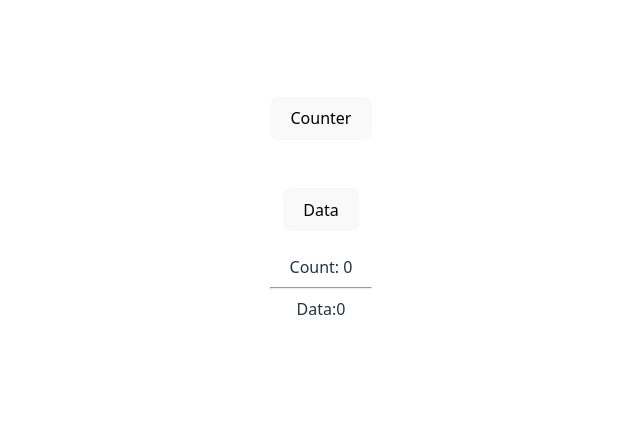
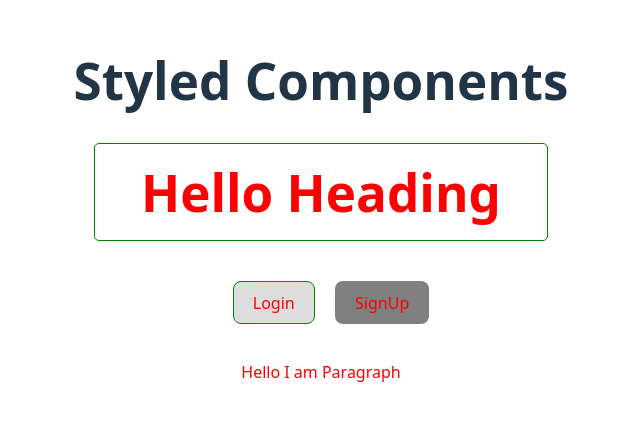
Before and after one commit to sakshi16-b/React19-tut, a React (Vite) app in the folder react19/: page / in a window 1280 px wide. Shown: the part 191-612 px from the top of the page, without its empty margins (319-959 px from the left). Built offline with nearby package versions, Linux system fonts and the light colour scheme.

Commit message:
done-styled-component

```diff
--- a/react19/package.json
+++ b/react19/package.json
@@ -11,7 +11,8 @@
   },
   "dependencies": {
     "react": "^19.1.0",
-    "react-dom": "^19.1.0"
+    "react-dom": "^19.1.0",
+    "styled-components": "^6.1.18"
   },
   "devDependencies": {
     "@eslint/js": "^9.25.0",
--- a/react19/src/App.jsx
+++ b/react19/src/App.jsx
@@ -1,40 +1,49 @@
 import { useState, useEffect } from "react";
-import reactLogo from "./assets/react.svg";
-import viteLogo from "/vite.svg";
+import styled from "styled-components";
+
 import "./App.css";
 
 function App() {
-  const [count, setCount] = useState(0);
-  const [data, setData] = useState(0);
-  useEffect(() => {
-    counterFunction();
-  }, [count]);
+  //1 method to write styled component
+  // const Heading = styled.h1`
+  //   color: red;
+  //   border: 1px solid red;
+  //   border-radius: 5px;
+  //   margin: 20px;
+  //   padding: 20px;
+  //  `;
 
-  useEffect(() => {
-    console.log("call once");
-  }, []);
+  //2 method to write styled Component
 
-  function counterFunction() {
-    console.log("counterFunction", count);
-  }
-  function callOnce() {
-    console.log("call once");
-  }
+  const Heading = styled.h1({
+    color: "red",
+    border: "1px solid green",
+    borderRadius: "5px",
+    margin: "20px",
+    padding: "20px",
+  });
 
+  const Btn = styled.button`
+    color: red;
+    background-color: #ddd;
+    border: 1px solid green;
+    margin: 20px;
+  `;
+  const SignupBtn = styled.button({
+    color: "red",
+    backgroundColor: "grey",
+  });
+  const Para = styled.p({
+    color: "red"
+})
   return (
     <>
-      <button onClick={() => setCount(count + 1)}>Counter</button>
-      <br></br>
-      <br></br>
-      <br></br>
-      <button onClick={() => setData(data + 1)}>Data</button>
-      <br></br>
-      <br></br>
-      Count: {count}
-      <hr></hr>
-      Data:{data}
+      <h1>Styled Components</h1>
+      <Heading>Hello Heading</Heading>
+      <Btn>Login</Btn>
+      <SignupBtn>SignUp</SignupBtn>
+      <Para>Hello I am Paragraph</Para>
     </>
   );
 }
-
 export default App;
```
Also changed, not shown: 1 other file (tests, documents, lock files or other folders).
